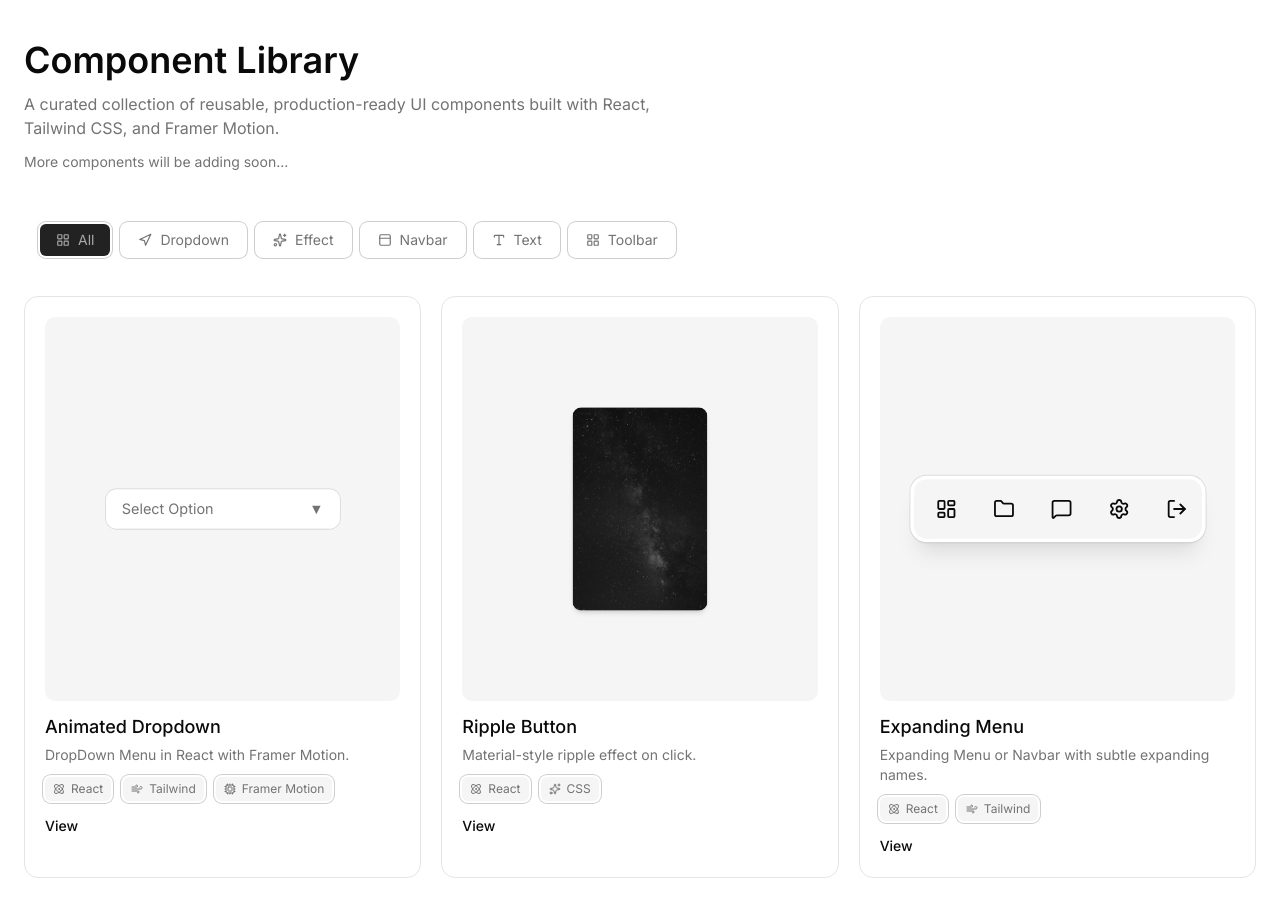
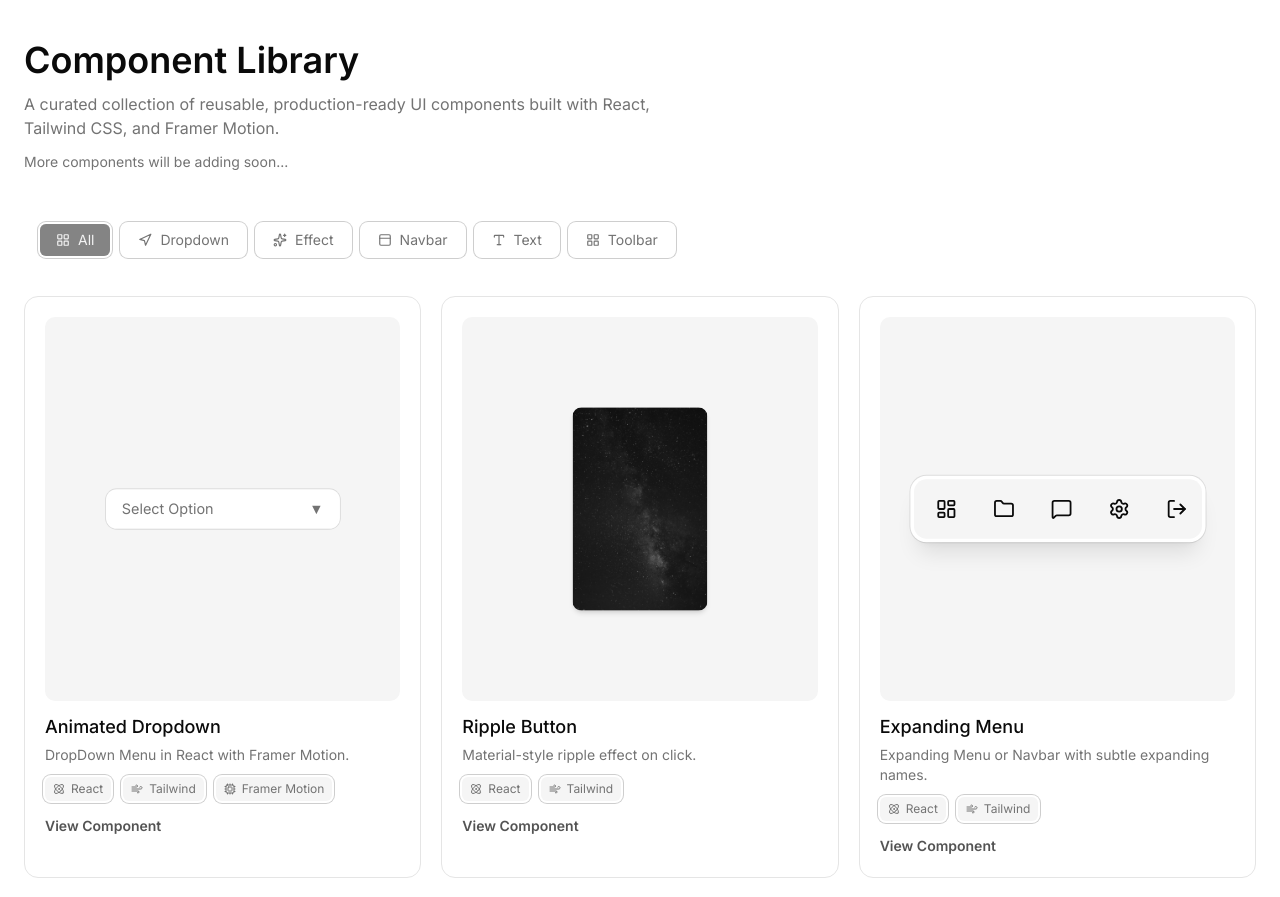
Before and after one commit to kedarrm/My_Portfolio, a Next.js app: page /MyWork in a window 1280 px wide. Shown: the top 897 px of the page. Built offline with nearby package versions, Linux system fonts and the light colour scheme.

Commit message:
minor changes

```diff
--- a/app/MyWork/page.jsx
+++ b/app/MyWork/page.jsx
@@ -63,7 +63,7 @@ const componentsData = [
     name: "Ripple Button",
     category: "Effect",
     description: "Material-style ripple effect on click.",
-    tech: ["React", "CSS"],
+    tech: ["React", "Tailwind"],
     slug: "ripple",
   },
   {
@@ -146,7 +146,7 @@ export default function ComponentsPage() {
                     rounded-sm text-xs sm:text-sm transition cursor-pointer
                     ring-1 ring-offset-2 ring-foreground/20 ring-offset-background
                     ${activeCategory === category
-                      ? "bg-foreground/90 text-background/60"
+                      ? "bg-foreground/50 text-background/90"
                       : "bg-background text-muted-foreground hover:bg-muted"
                     }`}
                 >
@@ -161,7 +161,7 @@ export default function ComponentsPage() {
         </div>
 
 
-        <section className="max-w-7xl mx-auto px-4 sm:px-6 pb-20">
+        <section className="max-w-7xl mx-auto px-4 sm:px-6 pb-16">
           <motion.div
             layout
             className="grid grid-cols-1 sm:grid-cols-2 lg:grid-cols-3 gap-5"
@@ -224,9 +224,9 @@ export default function ComponentsPage() {
                   {/* Action */}
                   <Link
                     href={`/demos/${component.slug}`}
-                    className="text-sm font-medium hover:underline"
+                    className="text-xs sm:text-sm font-semibold text-foreground/70 hover:text-foreground transition"
                   >
-                    View
+                    View Component
                   </Link>
                 </motion.div>
               ))}
--- a/components/sections/skills.jsx
+++ b/components/sections/skills.jsx
@@ -111,7 +111,7 @@ export default function SkillsSection() {
                     key={skill.name}
                     variants={item}
                     whileHover={{ y: -2 }}
-                    className="group flex items-center sm:mt-0 mt-1 gap-3 rounded-md sm:rounded-md px-2.5 sm:px-3 py-1.5 sm:py-2 text-xs sm:text-sm text-muted-foreground bg-background hover:bg-muted transition ring-1 ring-offset-2 ring-foreground/20 ring-offset-background"
+                    className="group flex items-center sm:mt-0 mt-1 gap-3 rounded-md sm:rounded-md px-2.5 sm:px-3 py-1.5 sm:py-2 text-xs sm:text-sm text-muted-foreground bg-accent/50 hover:bg-accent transition ring-1 ring-offset-2 ring-foreground/20 ring-offset-background"
                   >
                     <motion.span
                       whileHover={{ scale: 1.15 }}
```
